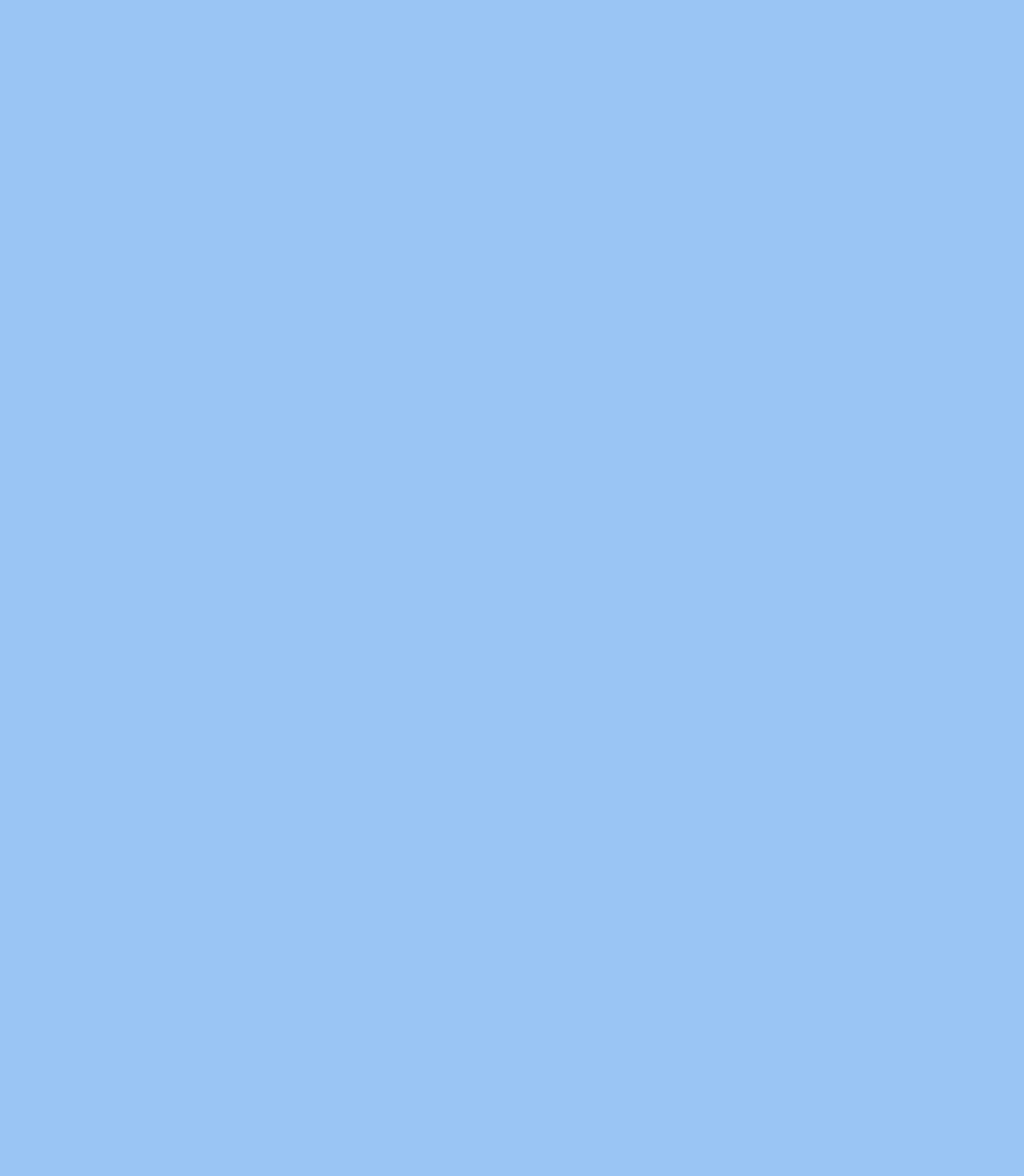
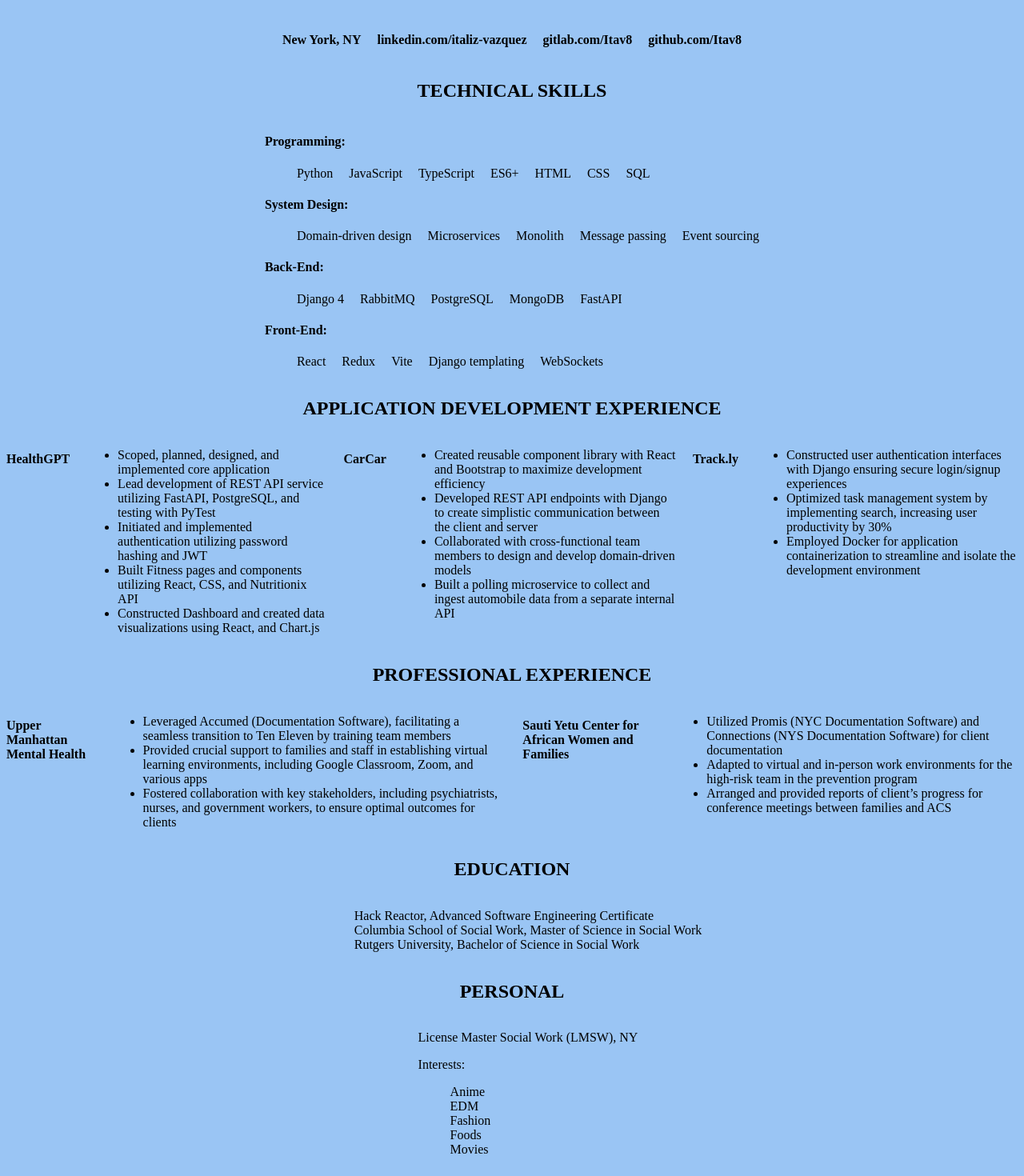
Before and after one commit to Itav8/portfolio, a React (Vite) app: page /resume in a window 1280 px wide. Shown: the part 159-1629 px from the top of the page at 80% size. Before the commit the page ends 800 px from the top, so only its background shows below. Built offline with nearby package versions, Linux system fonts and the light colour scheme.

Commit message:
Added info for resume

```diff
--- a/src/pages/Resume.jsx
+++ b/src/pages/Resume.jsx
@@ -1,7 +1,176 @@
+import "../styles/Resume.css";
+
 const Resume = () => {
   return (
     <div>
       <h1>Resume</h1>
+      <div className="resume">
+        <h2>ITALIZ VAZQUEZ</h2>
+        <div className="contact">
+          <h4>New York, NY</h4>
+          <h4>linkedin.com/italiz-vazquez</h4>
+          <h4>gitlab.com/Itav8</h4>
+          <h4>github.com/Itav8</h4>
+        </div>
+
+        <h2>TECHNICAL SKILLS</h2>
+        <div className="skills">
+          <h4>Programming:</h4>
+          <ul>
+            <li>Python</li>
+            <li>JavaScript</li>
+            <li>TypeScript</li>
+            <li>ES6+</li>
+            <li>HTML</li>
+            <li>CSS</li>
+            <li>SQL</li>
+          </ul>
+          <h4>System Design:</h4>
+          <ul>
+            <li>Domain-driven design</li>
+            <li>Microservices</li>
+            <li>Monolith</li>
+            <li>Message passing</li>
+            <li>Event sourcing</li>
+          </ul>
+          <h4>Back-End:</h4>
+          <ul>
+            <li>Django 4</li>
+            <li>RabbitMQ</li>
+            <li>PostgreSQL</li>
+            <li>MongoDB</li>
+            <li>FastAPI</li>
+          </ul>
+          <h4>Front-End:</h4>
+          <ul>
+            <li>React</li>
+            <li>Redux</li>
+            <li>Vite</li>
+            <li>Django templating</li>
+            <li>WebSockets</li>
+          </ul>
+        </div>
+        <h2>APPLICATION DEVELOPMENT EXPERIENCE</h2>
+
+        <div className="experience">
+          <h4>HealthGPT</h4>
+          <ul>
+            <li>Scoped, planned, designed, and implemented core application</li>
+            <li>
+              Lead development of REST API service utilizing FastAPI,
+              PostgreSQL, and testing with PyTest
+            </li>
+            <li>
+              Initiated and implemented authentication utilizing password
+              hashing and JWT
+            </li>
+            <li>
+              Built Fitness pages and components utilizing React, CSS, and
+              Nutritionix API
+            </li>
+            <li>
+              Constructed Dashboard and created data visualizations using React,
+              and Chart.js
+            </li>
+          </ul>
+          <h4>CarCar</h4>
+          <ul>
+            <li>
+              Created reusable component library with React and Bootstrap to
+              maximize development efficiency
+            </li>
+            <li>
+              Developed REST API endpoints with Django to create simplistic
+              communication between the client and server
+            </li>
+            <li>
+              Collaborated with cross-functional team members to design and
+              develop domain-driven models
+            </li>
+            <li>
+              Built a polling microservice to collect and ingest automobile data
+              from a separate internal API
+            </li>
+          </ul>
+          <h4>Track.ly</h4>
+          <ul>
+            <li>
+              Constructed user authentication interfaces with Django ensuring
+              secure login/signup experiences
+            </li>
+            <li>
+              Optimized task management system by implementing search,
+              increasing user productivity by 30%
+            </li>
+            <li>
+              Employed Docker for application containerization to streamline and
+              isolate the development environment
+            </li>
+          </ul>
+        </div>
+
+        <h2>PROFESSIONAL EXPERIENCE</h2>
+        <div className="past-work">
+          <h4>Upper Manhattan Mental Health</h4>
+          <ul>
+            <li>
+              Leveraged Accumed (Documentation Software), facilitating a
+              seamless transition to Ten Eleven by training team members
+            </li>
+            <li>
+              Provided crucial support to families and staff in establishing
+              virtual learning environments, including Google Classroom, Zoom,
+              and various apps
+            </li>
+            <li>
+              Fostered collaboration with key stakeholders, including
+              psychiatrists, nurses, and government workers, to ensure optimal
+              outcomes for clients
+            </li>
+          </ul>
+          <h4>Sauti Yetu Center for African Women and Families</h4>
+          <ul>
+            <li>
+              Utilized Promis (NYC Documentation Software) and Connections (NYS
+              Documentation Software) for client documentation
+            </li>
+            <li>
+              Adapted to virtual and in-person work environments for the
+              high-risk team in the prevention program
+            </li>
+            <li>
+              Arranged and provided reports of client’s progress for conference
+              meetings between families and ACS
+            </li>
+          </ul>
+        </div>
+
+        <h2>EDUCATION</h2>
+        <div className="education">
+          <ul>
+            <li>Hack Reactor, Advanced Software Engineering Certificate</li>
+            <li>
+              Columbia School of Social Work, Master of Science in Social Work
+            </li>
+            <li>Rutgers University, Bachelor of Science in Social Work </li>
+          </ul>
+        </div>
+
+        <h2>PERSONAL</h2>
+        <div className="personal">
+          <ul>
+            <li>License Master Social Work (LMSW), NY</li>
+            <p>Interests:</p>
+            <ul>
+              <li>Anime</li>
+              <li>EDM</li>
+              <li>Fashion</li>
+              <li>Foods</li>
+              <li>Movies</li>
+            </ul>
+          </ul>
+        </div>
+      </div>
     </div>
   );
 };
--- /dev/null
+++ b/src/styles/Resume.css
@@ -0,0 +1,36 @@
+.resume {
+  display: flex;
+  flex-direction: column;
+  align-items: center;
+}
+
+.contact {
+  display: flex;
+  gap: 20px;
+}
+
+.skills ul {
+  display: flex;
+  gap: 20px;
+  list-style-type: none;
+}
+
+.experience {
+  display: flex;
+  gap: 20px;
+}
+
+.past-work {
+  display: flex;
+  gap: 20px;
+}
+
+.education ul {
+  list-style-type: none;
+}
+
+.personal ul {
+  display: flex;
+  flex-direction: column;
+  list-style-type: none;
+}
```
